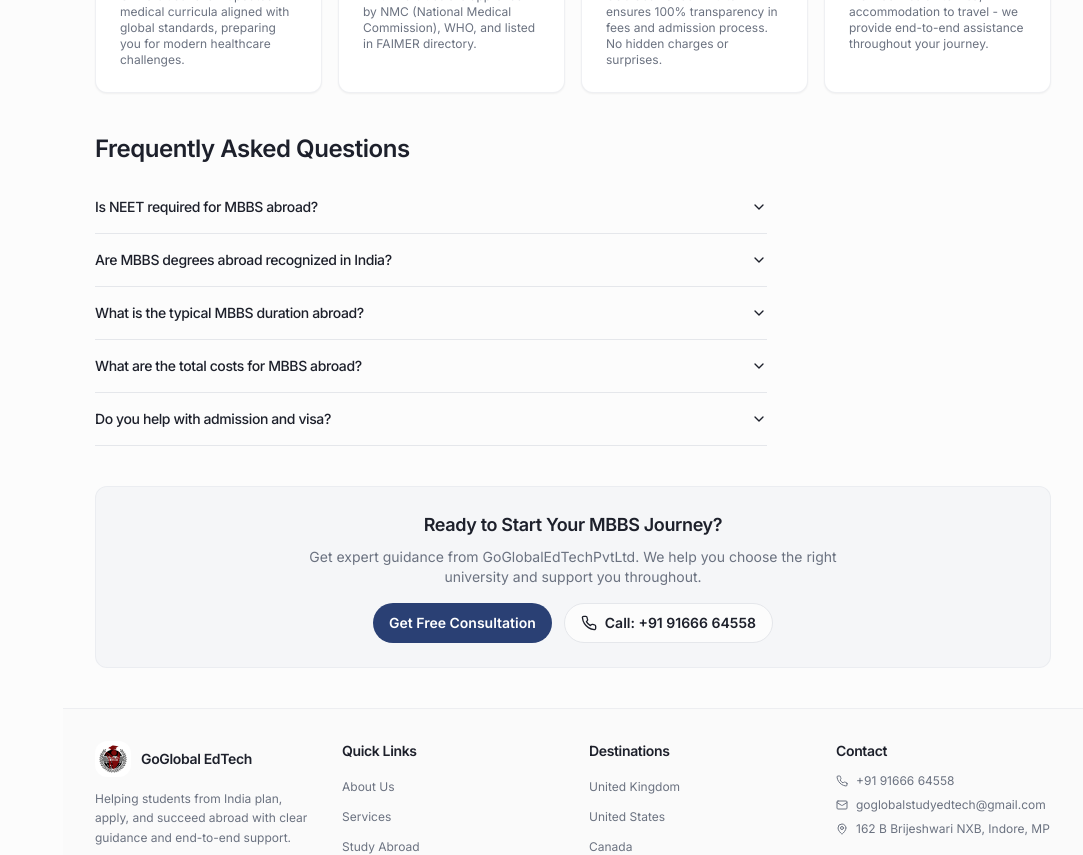
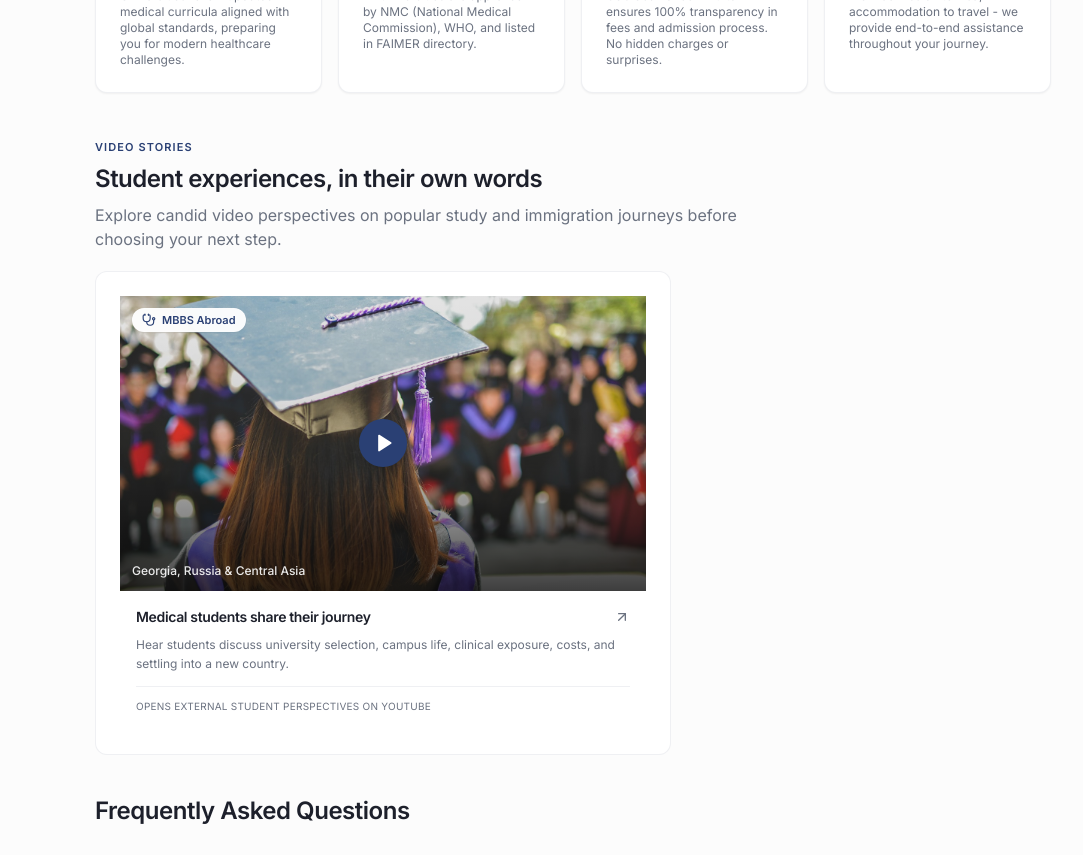
Before and after one commit to nigamarvind2/go-global, a React (Vite) app: page /mbbs-overseas in a window 1280 px wide. Shown: the part 2440-3295 px from the top of the page, without its empty margins (197-1280 px from the left). Built offline with nearby package versions, Linux system fonts and the light colour scheme; the HTML template or start-up script is replaced by a standard one.

Commit message:
Add video testimonials for popular programs

```diff
--- a/src/components/Testimonials.tsx
+++ b/src/components/Testimonials.tsx
@@ -1,4 +1,5 @@
 import { Quote, Star } from "lucide-react";
+import VideoTestimonials from "@/components/VideoTestimonials";
 
 const testimonials = [
   {
@@ -33,57 +34,66 @@ const testimonials = [
 
 const Testimonials = () => {
   return (
-    <section className="px-6 md:px-8 py-12 bg-gradient-to-b from-accent/[0.04] to-transparent">
-      <div className="mb-6">
+    <>
+      <section className="px-6 pb-4 pt-12 md:px-8">
+        <div className="section-shell mb-6">
           <span className="eyebrow text-accent">Student Stories</span>
-        <h2 className="section-title mt-1.5 mb-2">
-          Hear from students we've helped
+          <h2 className="section-title section-title-accent mt-1.5 mb-2">
+            Hear from students we&apos;ve helped
           </h2>
           <p className="section-subtitle">
-          Real experiences from students who trusted us with their study abroad
-          journey.
+            Real experiences from students who trusted us with their study
+            abroad journey.
           </p>
         </div>
 
-      <div className="grid sm:grid-cols-2 gap-4">
-        {testimonials.map((t) => (
-          <div key={t.name} className="content-card p-5 flex flex-col border-l-2 border-l-accent/30">
-            {/* Quote icon + rating */}
-            <div className="flex items-center justify-between mb-3">
-              <div className="w-8 h-8 rounded-lg bg-primary/8 flex items-center justify-center">
-                <Quote className="w-4 h-4 text-primary" />
+        <div className="grid gap-4 sm:grid-cols-2">
+          {testimonials.map((testimonial, index) => (
+            <div
+              key={testimonial.name}
+              className="content-card testimonial-card flex flex-col p-5"
+            >
+            <div className="mb-3 flex items-center justify-between">
+              <div
+                className={`flex h-8 w-8 items-center justify-center rounded-lg ${
+                  index % 2 === 0 ? "bg-primary/10" : "bg-accent/10"
+                }`}
+              >
+                <Quote
+                  className={`h-4 w-4 ${
+                    index % 2 === 0 ? "text-primary" : "text-accent"
+                  }`}
+                />
               </div>
               <div className="flex gap-0.5">
-                {Array.from({ length: t.rating }).map((_, i) => (
+                {Array.from({ length: testimonial.rating }).map((_, i) => (
                   <Star
                     key={i}
-                    className="w-3.5 h-3.5 text-amber-400 fill-amber-400"
+                    className="h-3.5 w-3.5 fill-amber-400 text-amber-400"
                   />
                 ))}
               </div>
             </div>
 
-            {/* Quote text */}
-            <p className="text-xs text-muted-foreground leading-relaxed flex-1 mb-4">
-              "{t.text}"
+            <p className="mb-4 flex-1 text-xs leading-relaxed text-muted-foreground">
+              "{testimonial.text}"
             </p>
 
-            {/* Author */}
-            <div className="flex items-center gap-3 pt-3 border-t border-border/60">
-              <div className="w-8 h-8 rounded-full bg-primary/10 flex items-center justify-center flex-shrink-0">
+            <div className="flex items-center gap-3 border-t border-border/60 pt-3">
+              <div className="flex h-8 w-8 flex-shrink-0 items-center justify-center rounded-full bg-primary/10">
                 <span className="text-xs font-semibold text-primary">
-                  {t.name
+                  {testimonial.name
                     .split(" ")
-                    .map((n) => n[0])
+                    .map((namePart) => namePart[0])
                     .join("")}
                 </span>
               </div>
               <div>
-                <p className="text-sm font-medium text-foreground leading-tight">
-                  {t.name}
+                <p className="text-sm font-medium leading-tight text-foreground">
+                  {testimonial.name}
                 </p>
-                <p className="text-[11px] text-muted-foreground leading-tight mt-0.5">
-                  {t.course} · {t.university}
+                <p className="mt-0.5 text-[11px] leading-tight text-muted-foreground">
+                  {testimonial.course} | {testimonial.university}
                 </p>
               </div>
             </div>
@@ -91,6 +101,8 @@ const Testimonials = () => {
           ))}
         </div>
       </section>
+      <VideoTestimonials />
+    </>
   );
 };
 
--- /dev/null
+++ b/src/components/VideoTestimonials.tsx
@@ -0,0 +1,139 @@
+import {
+  ArrowUpRight,
+  BriefcaseBusiness,
+  Globe2,
+  Play,
+  Stethoscope,
+} from "lucide-react";
+
+type VideoTopic = "mbbs" | "mba" | "immigration";
+
+interface VideoTestimonialsProps {
+  topics?: VideoTopic[];
+  compact?: boolean;
+}
+
+const videoStories = [
+  {
+    topic: "mbbs" as const,
+    label: "MBBS Abroad",
+    title: "Medical students share their journey",
+    destination: "Georgia, Russia & Central Asia",
+    description:
+      "Hear students discuss university selection, campus life, clinical exposure, costs, and settling into a new country.",
+    image: "/assets/unsplash-1523580846011-d3a5bc25702b.jpg",
+    href: "https://www.youtube.com/results?search_query=MBBS+abroad+student+testimonial+India",
+    icon: Stethoscope,
+  },
+  {
+    topic: "mba" as const,
+    label: "MBA Abroad",
+    title: "MBA graduates on studying overseas",
+    destination: "UK, Australia & Europe",
+    description:
+      "Explore first-hand perspectives on choosing a business school, adapting to case-based learning, internships, and career outcomes.",
+    image: "/assets/unsplash-1509356843151-3e7d96241e11.jpg",
+    href: "https://www.youtube.com/results?search_query=MBA+abroad+student+testimonial+India",
+    icon: BriefcaseBusiness,
+  },
+  {
+    topic: "immigration" as const,
+    label: "Study & Immigration",
+    title: "Life after graduation abroad",
+    destination: "Canada & Australia",
+    description:
+      "Watch international graduates talk about post-study work, building a career, and navigating common immigration pathways.",
+    image: "/assets/unsplash-1517935706615-2717063c2225.jpg",
+    href: "https://www.youtube.com/results?search_query=international+student+Canada+Australia+immigration+experience",
+    icon: Globe2,
+  },
+];
+
+const VideoTestimonials = ({
+  topics = ["mbbs", "mba", "immigration"],
+  compact = false,
+}: VideoTestimonialsProps) => {
+  const stories = videoStories.filter((story) => topics.includes(story.topic));
+
+  return (
+    <section className={compact ? "mb-10" : "px-6 py-12 md:px-8"}>
+      <div className={compact ? "mb-5" : "section-shell mb-6"}>
+        <span className="eyebrow text-primary">Video stories</span>
+        <h2 className="section-title section-title-accent mt-1.5 mb-2">
+          Student experiences, in their own words
+        </h2>
+        <p className="section-subtitle">
+          Explore candid video perspectives on popular study and immigration
+          journeys before choosing your next step.
+        </p>
+      </div>
+
+      <div
+        className={`grid gap-4 ${
+          stories.length === 1
+            ? "max-w-xl"
+            : stories.length === 2
+              ? "md:grid-cols-2"
+              : "md:grid-cols-2 xl:grid-cols-3"
+        }`}
+      >
+        {stories.map((story) => {
+          const Icon = story.icon;
+
+          return (
+            <a
+              key={story.topic}
+              href={story.href}
+              target="_blank"
+              rel="noreferrer noopener"
+              className="content-card group overflow-hidden transition-all duration-200 hover:-translate-y-1 hover:border-primary/30 hover:shadow-lg"
+              aria-label={`Watch ${story.label} student videos on YouTube`}
+            >
+              <div className="relative aspect-video overflow-hidden bg-muted">
+                <img
+                  src={story.image}
+                  alt=""
+                  loading="lazy"
+                  className="h-full w-full object-cover transition-transform duration-500 group-hover:scale-105"
+                />
+                <div className="absolute inset-0 bg-gradient-to-t from-black/75 via-black/15 to-black/10" />
+
+                <div className="absolute left-3 top-3 flex items-center gap-1.5 rounded-full bg-white/95 px-2.5 py-1 text-[11px] font-semibold text-primary shadow-sm backdrop-blur">
+                  <Icon className="h-3.5 w-3.5" />
+                  {story.label}
+                </div>
+
+                <div className="absolute inset-0 flex items-center justify-center">
+                  <span className="flex h-12 w-12 items-center justify-center rounded-full bg-primary text-primary-foreground shadow-xl transition-transform group-hover:scale-110">
+                    <Play className="ml-0.5 h-5 w-5 fill-current" />
+                  </span>
+                </div>
+
+                <p className="absolute bottom-3 left-3 right-3 text-xs font-medium text-white/90">
+                  {story.destination}
+                </p>
+              </div>
+
+              <div className="p-4">
+                <div className="mb-2 flex items-start justify-between gap-3">
+                  <h3 className="text-sm font-semibold leading-snug text-foreground transition-colors group-hover:text-primary">
+                    {story.title}
+                  </h3>
+                  <ArrowUpRight className="mt-0.5 h-4 w-4 flex-shrink-0 text-muted-foreground transition-colors group-hover:text-primary" />
+                </div>
+                <p className="text-xs leading-relaxed text-muted-foreground">
+                  {story.description}
+                </p>
+                <p className="mt-3 border-t border-border/60 pt-3 text-[10px] uppercase tracking-wide text-muted-foreground">
+                  Opens external student perspectives on YouTube
+                </p>
+              </div>
+            </a>
+          );
+        })}
+      </div>
+    </section>
+  );
+};
+
+export default VideoTestimonials;
--- a/src/pages/CourseDetail.tsx
+++ b/src/pages/CourseDetail.tsx
@@ -6,6 +6,7 @@ import { Button } from "@/components/ui/button";
 import { Card, CardContent } from "@/components/ui/card";
 import SEO from "@/components/SEO";
 import JsonLd from "@/components/JsonLd";
+import VideoTestimonials from "@/components/VideoTestimonials";
 import { getSiteOrigin } from "@/lib/seo";
 import { GraduationCap, Briefcase, MapPin, CheckCircle, Star, ArrowRight } from "lucide-react";
 
@@ -135,6 +136,10 @@ const CourseDetail = () => {
             </ul>
           </div>
         </div>
+
+        {course.slug === "business-mba" && (
+          <VideoTestimonials topics={["mba"]} compact />
+        )}
       </div>
 
       <CTA />
--- a/src/pages/MBBSOverseas.tsx
+++ b/src/pages/MBBSOverseas.tsx
@@ -12,6 +12,7 @@ import EnquiryFormModal from "@/components/EnquiryFormModal";
 import { mbbsCountries, comparisonData, whyStudyAbroadBenefits } from "@/data/mbbsData";
 import SEO from "@/components/SEO";
 import JsonLd from "@/components/JsonLd";
+import VideoTestimonials from "@/components/VideoTestimonials";
 import { getSiteOrigin } from "@/lib/seo";
 import {
   Accordion, AccordionContent, AccordionItem, AccordionTrigger,
@@ -165,6 +166,9 @@ const MBBSOverseas = () => {
           </div>
         </div>
 
+        {/* Student video stories */}
+        <VideoTestimonials topics={["mbbs"]} compact />
+
         {/* FAQ */}
         <div className="mb-10">
           <h2 className="section-title mb-4">Frequently Asked Questions</h2>
--- a/src/pages/StudyAbroad.tsx
+++ b/src/pages/StudyAbroad.tsx
@@ -4,6 +4,7 @@ import PageHeader from "@/components/PageHeader";
 import CTA from "@/components/CTA";
 import SEO from "@/components/SEO";
 import JsonLd from "@/components/JsonLd";
+import VideoTestimonials from "@/components/VideoTestimonials";
 import { getSiteOrigin } from "@/lib/seo";
 import {
   Accordion,
@@ -240,6 +241,10 @@ const StudyAbroad = () => {
         </div>
       </div>
 
+      <div className="page-content pt-0">
+        <VideoTestimonials topics={["immigration"]} compact />
+      </div>
+
       {/* FAQ Section */}
       <div className="px-6 md:px-8 py-10 border-t border-border/60">
         <div className="mb-6">
```
Lines whose indentation alone changed are shown as unchanged.
